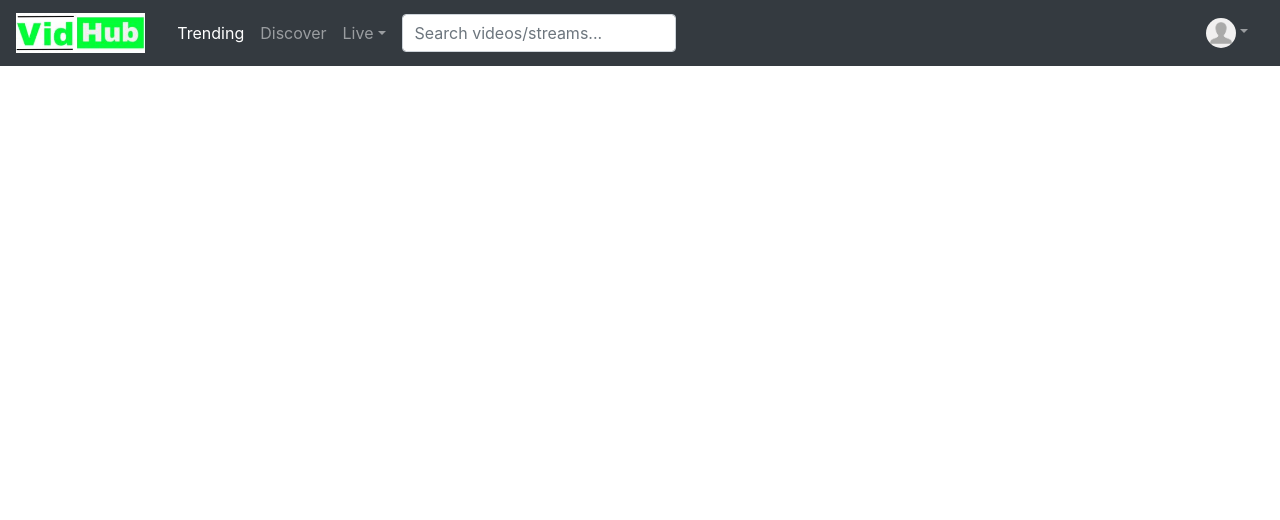
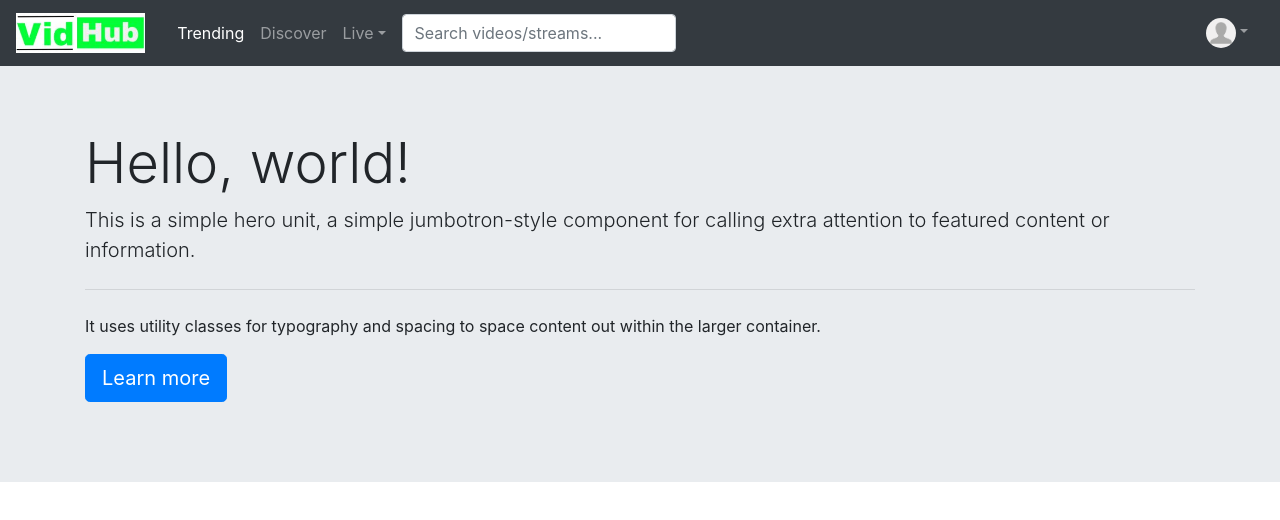
Before and after one commit to ahtee/vidhub, a React (Create React App) app: page /discover in a window 1280 px wide. Shown: the top 520 px of the page. Built offline with nearby package versions, Linux system fonts and the light colour scheme.

Commit message:
Adding the discover page

```diff
--- a/src/App.js
+++ b/src/App.js
@@ -3,7 +3,7 @@ import { BrowserRouter, Route, Switch } from 'react-router-dom';
 import './App.css';
 import Navigation from './Navigation';
 import Login from './Login';
-import FormComponent from './FormComponent';
+import Discover from './Discover';
 
 export default class App extends Component {
   render() {
@@ -13,7 +13,7 @@ export default class App extends Component {
           <Navigation />
           <Switch>
             <Route exact path="/" component={Login} />
-            <Route path="/gen" component={FormComponent} />
+            <Route path="/discover" component={Discover} />
           </Switch>
         </div>
       </BrowserRouter>
--- /dev/null
+++ b/src/Discover.js
@@ -0,0 +1,25 @@
+import React, { Component } from 'react';
+import './App.css';
+
+export default class PageComponent extends Component {
+//   constructor(props) {
+
+//   }
+  render() {
+    return (
+
+        <div className="jumbotron jumbotron-fluid">
+            <div className="container">
+            <h1 className="display-4">Hello, world!</h1>
+            <p className="lead">This is a simple hero unit, a simple jumbotron-style component for calling extra attention to featured content or information.</p>
+            <hr className="my-4" />
+            <p>It uses utility classes for typography and spacing to space content out within the larger container.</p>
+            <p className="lead">
+                <a className="btn btn-primary btn-lg" href="/discover" role="button">Learn more</a>
+            </p>
+            </div>
+        </div>
+
+    );
+  }
+}
--- a/src/Login.js
+++ b/src/Login.js
@@ -85,6 +85,6 @@ export default class Login extends Component {
           </Row>
         </div>
 
-  );
+    );
   }
 }
--- a/src/Navigation.js
+++ b/src/Navigation.js
@@ -36,7 +36,7 @@ export default class App extends Component {
                   <a className="nav-link" href="/">Trending <span className="sr-only">(current)</span></a>
                 </li>
                 <li className="nav-item">
-                  <a className="nav-link" href="/">Discover</a>
+                  <a className="nav-link" href="/discover">Discover</a>
                 </li>
                 <li className="nav-item dropdown">
                   <a className="nav-link dropdown-toggle" href="/" id="navbarDropdown" role="button" data-toggle="dropdown" aria-haspopup="true" aria-expanded="false">
```
Also changed, not shown: src/PageComponent.js (deleted, +0 -11 lines).
